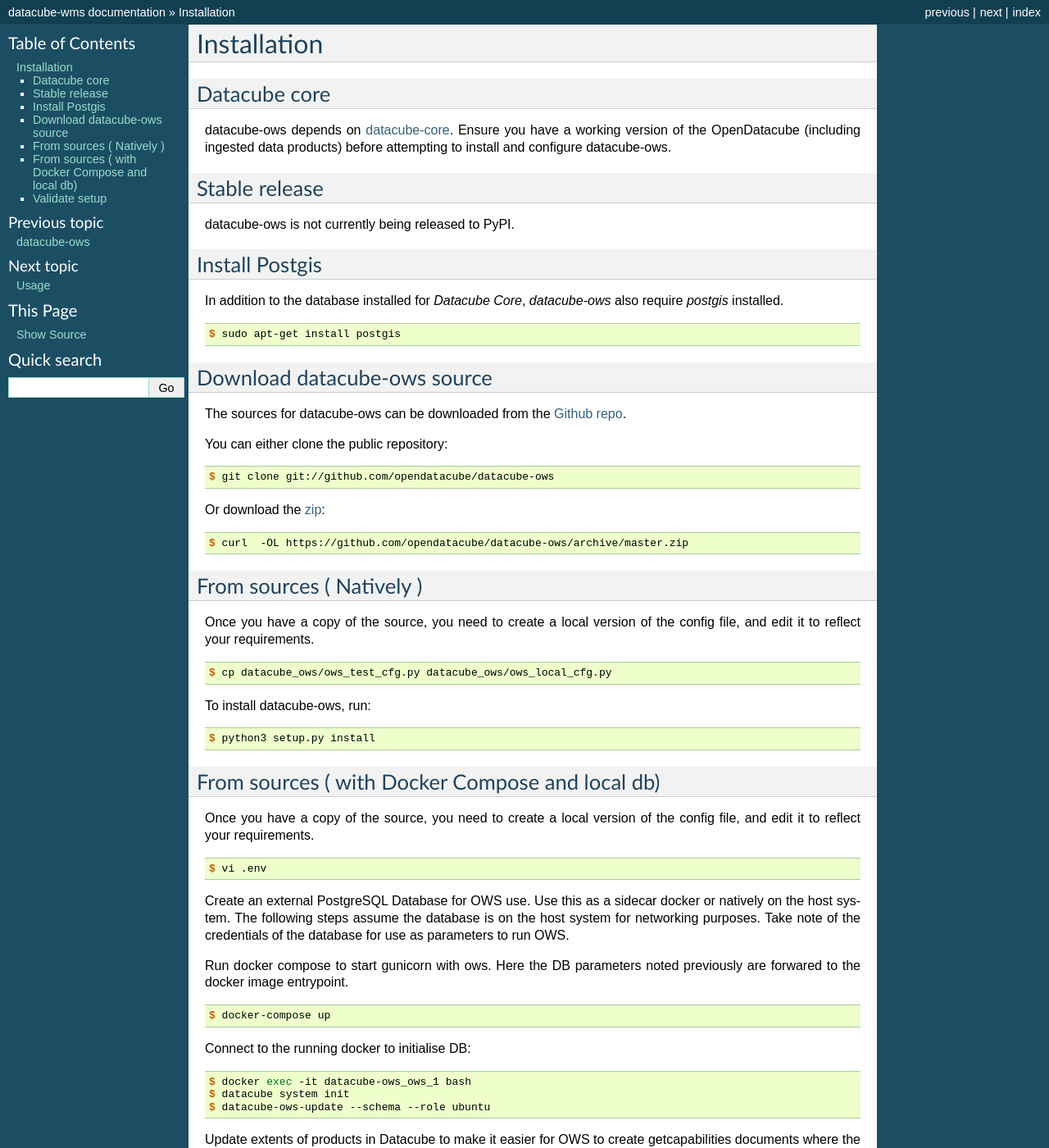
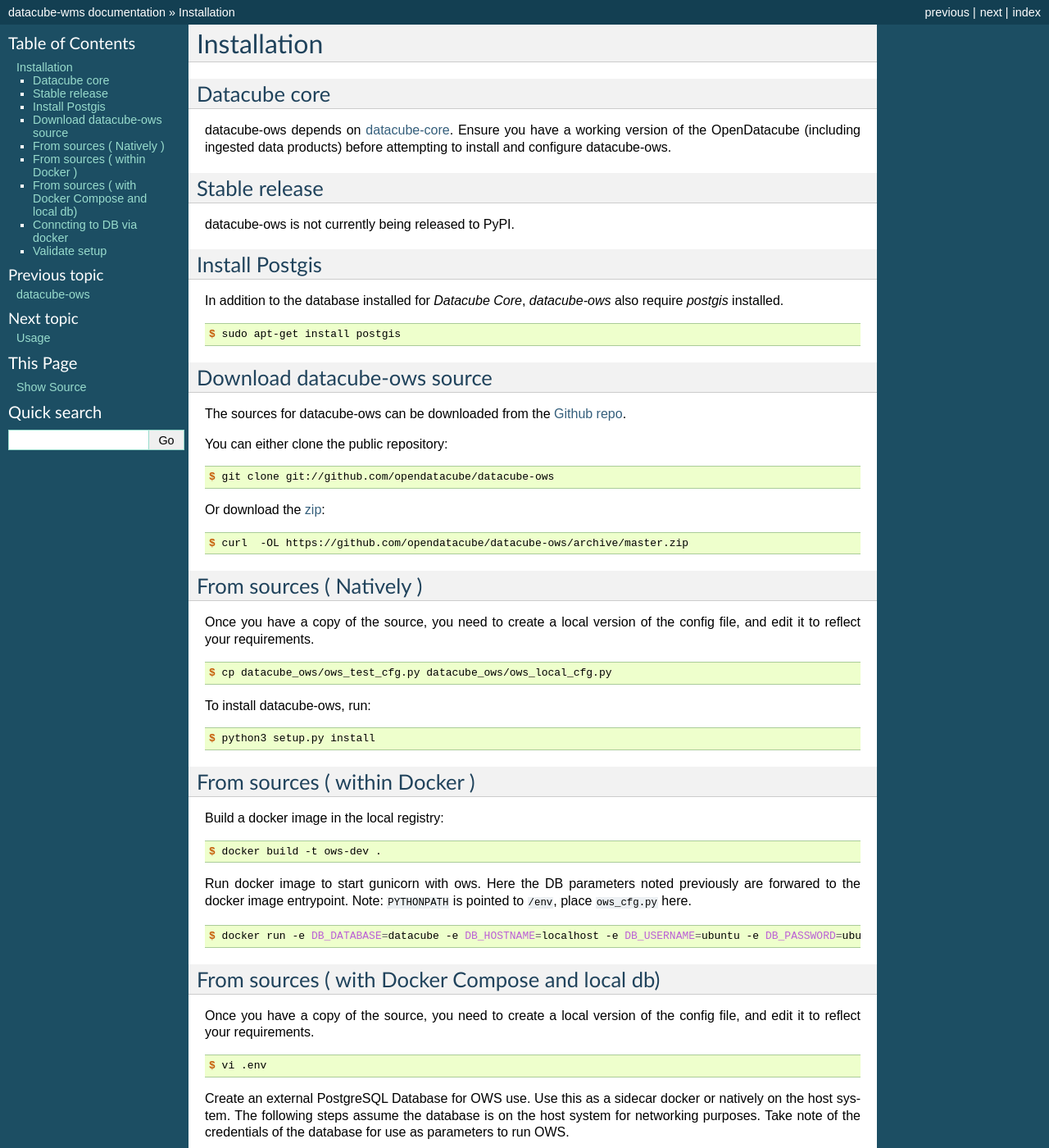
Before and after one commit to opendatacube/datacube-ows, a Sphinx documentation site: the page built from docs/installation.rst, in a window 1280 px wide and 1400 px high. Shown: the whole window at 82% size. Built offline with Sphinx 7.4.7, drawn with Linux system fonts in a browser that asks for light colours; the version number could not be read and is left out; some of the changed text lies outside the part shown.

Commit message:
Fix docker instruction

```diff
--- a/docs/installation.rst
+++ b/docs/installation.rst
@@ -60,10 +60,26 @@ To install datacube-ows, run:
 .. _Github repo: https://github.com/opendatacube/datacube-ows
 .. _zip: https://github.com/opendatacube/datacube-ows/archive/master.zip
 
+From sources ( within Docker )
+------------------------------
+
+Build a docker image in the local registry:
+
+.. code-block:: console
+
+    $ docker build -t ows-dev .
+
+Run docker image to start gunicorn with ows. Here the DB
+parameters noted previously are forwared to the docker image entrypoint.
+Note: ``PYTHONPATH`` is pointed to ``/env``, place ``ows_cfg.py`` here.
+
+.. code-block:: console
+
+    $ docker run -e DB_DATABASE=datacube -e DB_HOSTNAME=localhost -e DB_USERNAME=ubuntu -e DB_PASSWORD=ubuntu -e DATACUBE_OWS_CFG=config.ows_cfg.ows_cfg --network=host --mount type=bind,source=/pathtocfg/ows_local_cfg.py,target=/env/config/ows_cfg.py ows-dev
 
 
 From sources ( with Docker Compose and local db)
-------------------------------
+------------------------------------------------
 
 Once you have a copy of the source, you need to create a local version
 of the config file, and edit it to reflect your requirements.
@@ -84,6 +100,9 @@ parameters noted previously are forwared to the docker image entrypoint.
 .. code-block:: console
 
     $ docker-compose up
+
+Conncting to DB via docker
+--------------------------
 
 Connect to the running docker to initialise DB:
 
```
